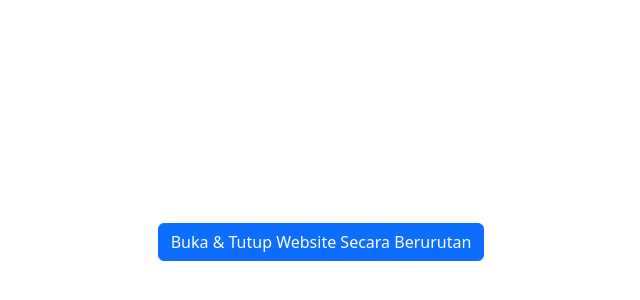
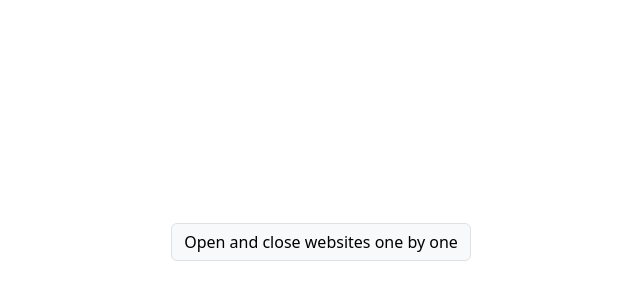
Before and after one commit to dsilent996/auto-open-web, a plain HTML site: page index.html in a window 1280 px wide. Shown: the part 158-458 px from the top of the page, without its empty margins (319-959 px from the left). Drawn offline with nearby package versions, Linux system fonts and the light colour scheme.

Commit message:
Updateindex.html
update button design

```diff
--- a/index.html
+++ b/index.html
@@ -43,6 +43,6 @@
     </script>
 </head>
 <body class="d-flex justify-content-center align-items-center vh-100">
-    <button class="btn btn-primary" onclick="openAndCloseSequential()">Buka & Tutup Website Secara Berurutan</button>
+    <button class="btn btn-light border" onclick="openAndCloseSequential()">Open and close websites one by one</button>
 </body>
 </html>
```
